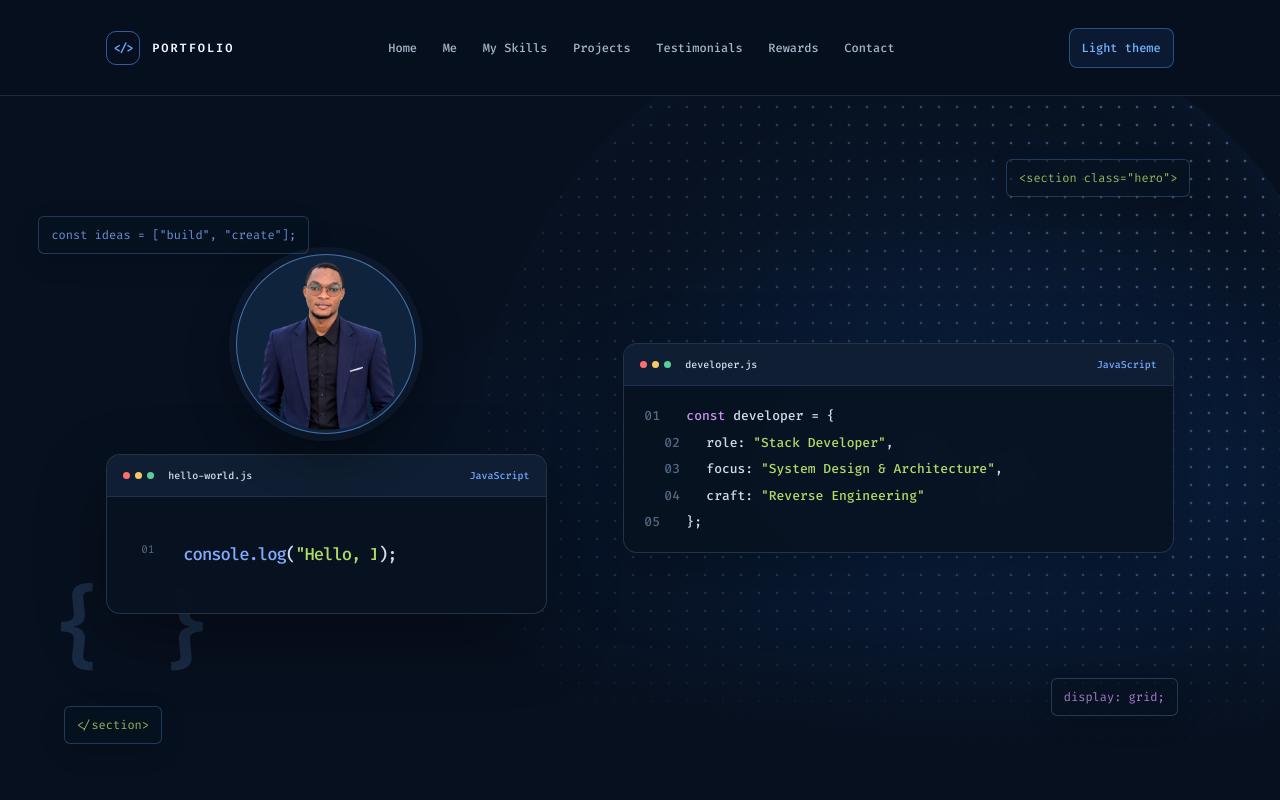
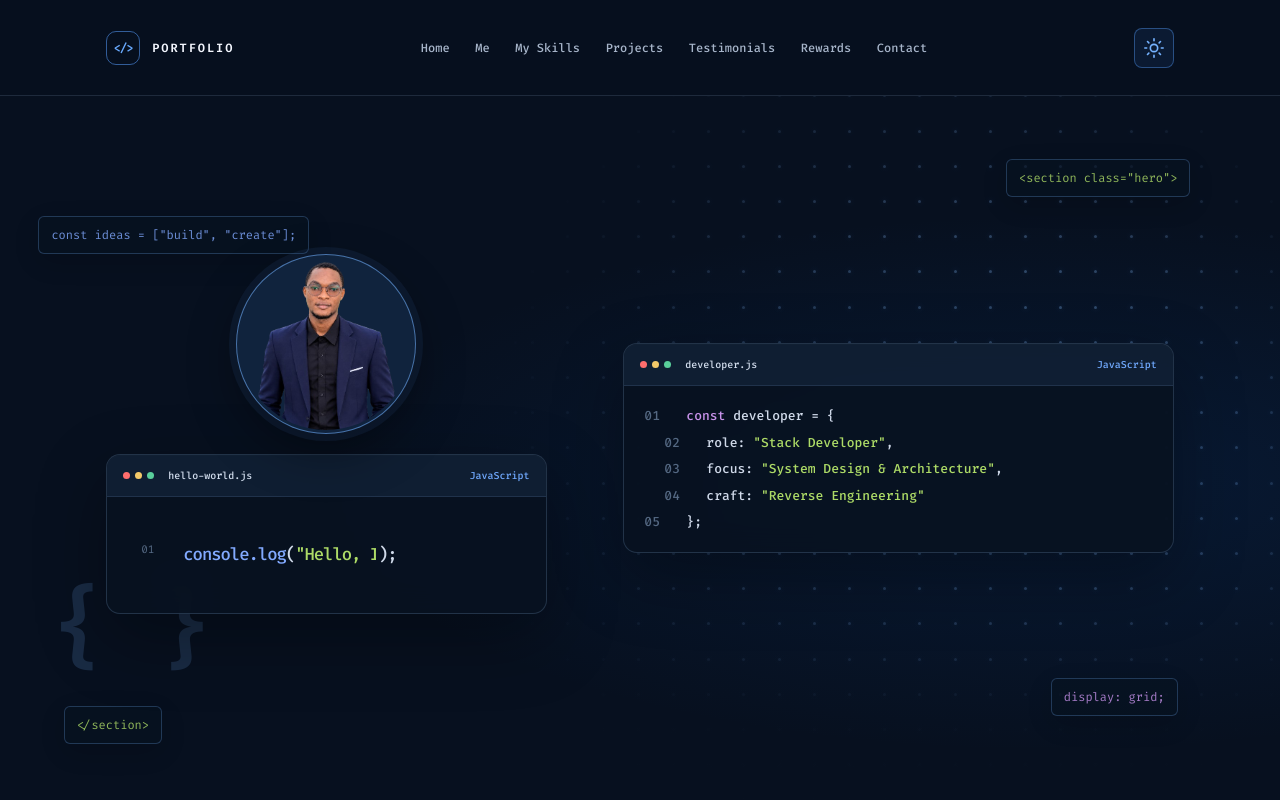
Before and after one commit to joelmsika-pixel/p, a Vue app: page / in a window 1280 px wide. Shown: the top 800 px of the page. Built offline with nearby package versions, Linux system fonts and the light colour scheme.

Commit message:
feat: enhance hero section with dynamic dot mesh and theme toggle button

```diff
--- a/src/App.vue
+++ b/src/App.vue
@@ -110,13 +110,39 @@ onBeforeUnmount(() => {
         >{{ link.label }}</RouterLink>
       </nav>
       <button
-        class="ml-5 inline-flex min-h-10 items-center justify-center rounded-lg border border-[rgba(86,157,255,0.4)] bg-[rgba(62,132,220,0.1)] px-3 font-code text-xs font-medium text-[#75b2ff] transition-colors hover:bg-[rgba(62,132,220,0.18)] max-[900px]:ml-3 max-[900px]:px-2.5"
+        class="ml-5 grid size-10 shrink-0 place-items-center rounded-lg border border-[rgba(86,157,255,0.4)] bg-[rgba(62,132,220,0.1)] p-2 text-[#75b2ff] transition-colors hover:bg-[rgba(62,132,220,0.18)] max-[900px]:ml-3"
         type="button"
         :aria-label="`Switch to ${theme === 'dark' ? 'light' : 'dark'} theme`"
         :title="`Switch to ${theme === 'dark' ? 'light' : 'dark'} theme`"
         @click="toggleTheme"
       >
-        {{ theme === 'dark' ? 'Light theme' : 'Dark theme' }}
+        <svg
+          v-if="theme === 'dark'"
+          class="size-full"
+          viewBox="0 0 24 24"
+          fill="none"
+          stroke="currentColor"
+          stroke-width="1.8"
+          stroke-linecap="round"
+          stroke-linejoin="round"
+          aria-hidden="true"
+        >
+          <circle cx="12" cy="12" r="4" />
+          <path d="M12 2v2m0 16v2M4.93 4.93l1.42 1.42m11.3 11.3 1.42 1.42M2 12h2m16 0h2M4.93 19.07l1.42-1.42m11.3-11.3 1.42-1.42" />
+        </svg>
+        <svg
+          v-else
+          class="size-full"
+          viewBox="0 0 24 24"
+          fill="none"
+          stroke="currentColor"
+          stroke-width="1.8"
+          stroke-linecap="round"
+          stroke-linejoin="round"
+          aria-hidden="true"
+        >
+          <path d="M20.9 13A9 9 0 0 1 11 3.1 9 9 0 1 0 20.9 13Z" />
+        </svg>
       </button>
     </header>
     <nav
--- a/src/assets/portfolio.css
+++ b/src/assets/portfolio.css
@@ -1,10 +1,29 @@
 .hero-mesh {
-  background:
-    radial-gradient(circle, rgba(137, 190, 255, .9) 1.1px, transparent 1.7px) 0 0 / 18px 18px,
-    radial-gradient(ellipse at center, rgba(30, 104, 198, .38), transparent 68%);
-  box-shadow: inset 0 0 90px rgba(50, 124, 213, .22);
-  -webkit-mask-image: linear-gradient(to bottom, #000 0%, #000 78%, transparent 90%);
-  mask-image: linear-gradient(to bottom, #000 0%, #000 78%, transparent 90%);
+  overflow: hidden;
+  -webkit-mask-image: radial-gradient(circle closest-side, #000 48%, rgba(0, 0, 0, .65) 72%, transparent 100%);
+  mask-image: radial-gradient(circle closest-side, #000 48%, rgba(0, 0, 0, .65) 72%, transparent 100%);
+}
+
+.hero-mesh-dots {
+  display: grid;
+  width: 100%;
+  height: 100%;
+  grid-template-columns: repeat(25, minmax(0, 1fr));
+  grid-template-rows: repeat(25, minmax(0, 1fr));
+  place-items: center;
+}
+
+.hero-mesh-dot {
+  width: 3px;
+  height: 3px;
+  border-radius: 50%;
+  background-color: rgba(137, 190, 255, .82);
+  box-shadow: 0 0 5px rgba(86, 157, 255, .48);
+}
+
+.hero-mesh-dot:nth-child(50n + 26) {
+  position: relative;
+  left: 50%;
 }
 
 .section-surface {
@@ -58,11 +77,9 @@ html[data-theme="light"] .section-alt-surface {
     #edf3fa;
 }
 
-html[data-theme="light"] .hero-mesh {
-  background:
-    radial-gradient(circle, rgba(48, 111, 190, .48) 1.1px, transparent 1.7px) 0 0 / 18px 18px,
-    radial-gradient(ellipse at center, rgba(66, 133, 211, .2), transparent 68%);
-  box-shadow: inset 0 0 90px rgba(50, 124, 213, .12);
+html[data-theme="light"] .hero-mesh-dot {
+  background-color: rgba(48, 111, 190, .58);
+  box-shadow: 0 0 5px rgba(48, 111, 190, .22);
 }
 
 html[data-theme="light"] .hero-overlay {
--- a/src/views/Home.vue
+++ b/src/views/Home.vue
@@ -10,7 +10,11 @@ import Contact from './Contact.vue'
 <template>
   <main class="min-h-screen bg-[#07101f]">
     <section id="home" class="relative isolate flex min-h-[calc(100svh-96px)] flex-col overflow-hidden bg-[#07101f] px-[clamp(24px,8.3vw,132px)] max-[640px]:min-h-[calc(100svh-68px)] max-[640px]:px-6" aria-labelledby="hero-title">
-      <div class="hero-mesh pointer-events-none absolute right-[-80px] top-1/2 z-0 aspect-square w-[min(82vw,880px)] -translate-y-1/2 rounded-full opacity-[.76] max-[640px]:right-[-100px] max-[640px]:top-[30%] max-[640px]:w-[440px] max-[640px]:translate-y-0 max-[640px]:opacity-[.9]" aria-hidden="true"></div>
+      <div class="hero-mesh pointer-events-none absolute right-[-80px] top-1/2 z-0 aspect-square w-[min(82vw,880px)] -translate-y-1/2 rounded-full opacity-[.76] max-[640px]:right-[-100px] max-[640px]:top-[30%] max-[640px]:w-[440px] max-[640px]:translate-y-0 max-[640px]:opacity-[.9]" aria-hidden="true">
+        <div class="hero-mesh-dots">
+          <span v-for="dot in 625" :key="dot" class="hero-mesh-dot"></span>
+        </div>
+      </div>
       <div class="hero-overlay pointer-events-none absolute inset-0 z-0 bg-[radial-gradient(ellipse_at_82%_55%,rgba(12,72,152,.18),transparent_49%),linear-gradient(90deg,#07101f_0%,rgba(7,16,31,.96)_31%,rgba(7,16,31,.66)_57%,rgba(7,16,31,.36)_100%),linear-gradient(0deg,#07101f_0%,rgba(7,16,31,.92)_12%,transparent_32%)] max-[640px]:bg-[linear-gradient(90deg,rgba(7,16,31,.9),rgba(7,16,31,.52)),linear-gradient(0deg,#07101f_2%,rgba(7,16,31,.16)_76%,#07101f_100%)]" aria-hidden="true"></div>
       <div class="pointer-events-none absolute inset-0 z-[1] overflow-hidden font-code text-xs leading-[1.5] text-[#82aaff] max-[640px]:text-[9px]" aria-hidden="true">
         <span class="absolute right-[7%] top-[9%] whitespace-nowrap rounded-[6px] border border-[rgba(117,178,255,0.3)] bg-[rgba(8,18,32,0.72)] px-3 py-[9px] text-[#addb67] opacity-[.82] shadow-[0_8px_28px_rgba(0,0,0,0.2)] max-[640px]:right-[5%] max-[640px]:top-[7%]">&lt;section class="hero"&gt;</span>
```
